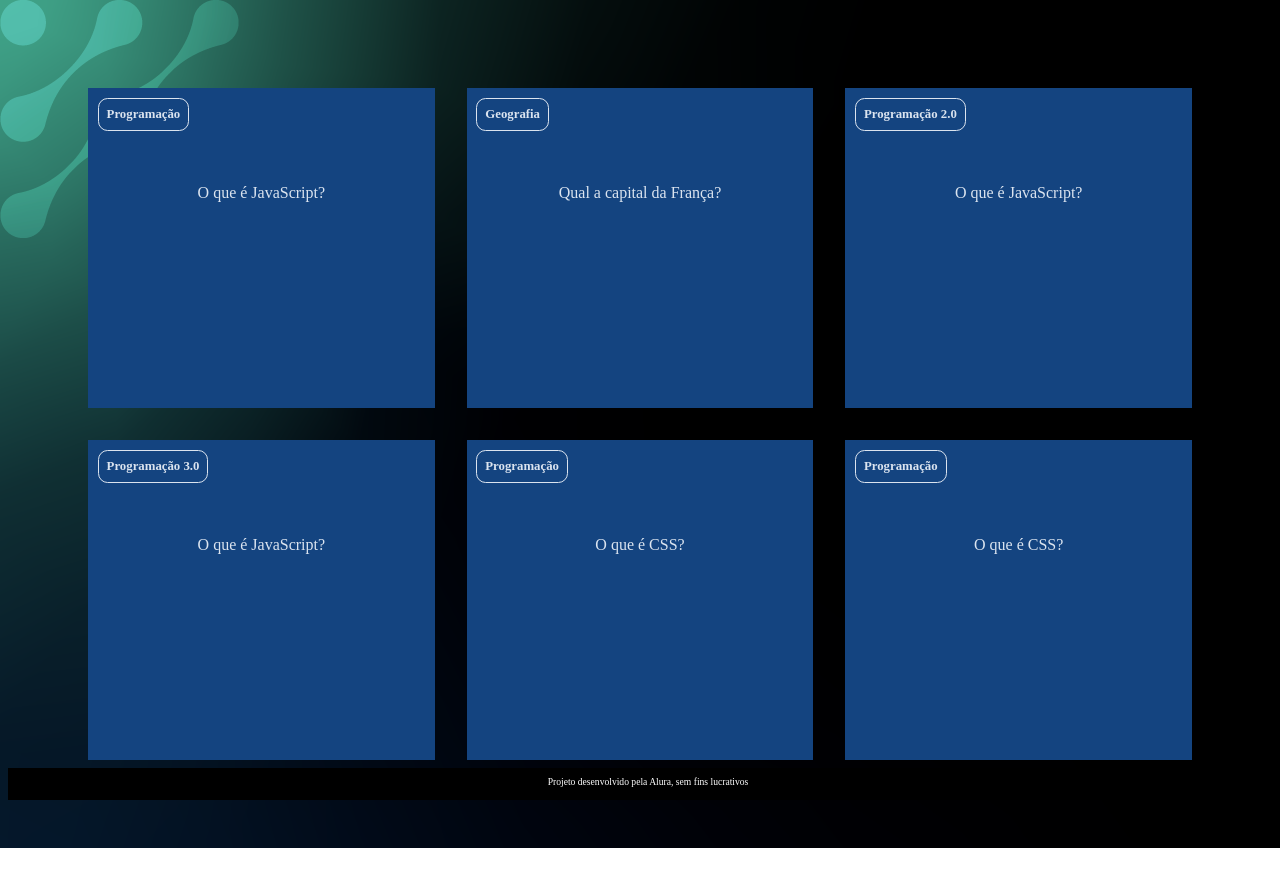
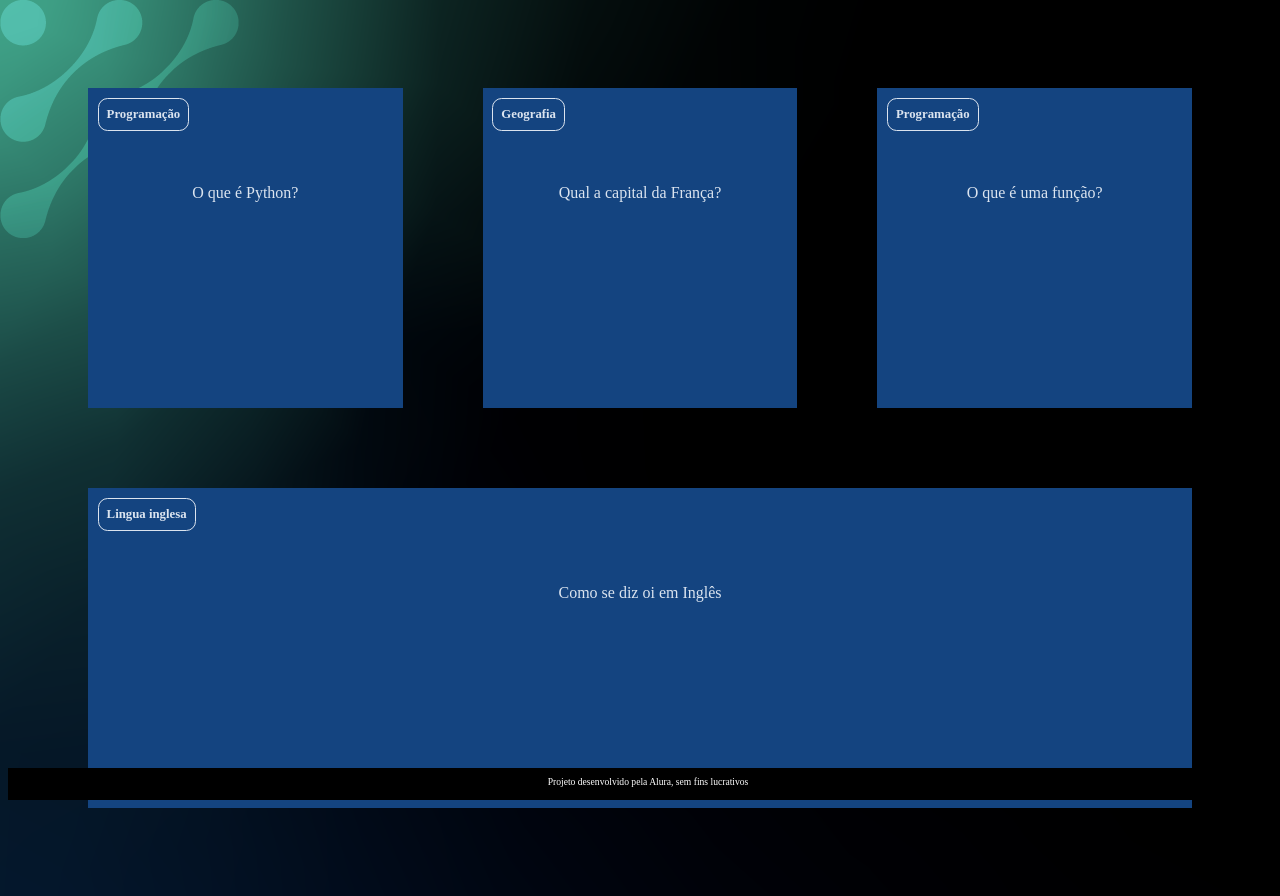
Before and after one commit to gilindinha/flashcards, a plain HTML site: page index.html in a window 1280 px wide. Before the commit the page ends 848 px from the top, so only its background shows below. Drawn offline with Linux system fonts and the light colour scheme; files whose address does not match are found by name.

Commit message:
Add files via upload

```diff
--- /dev/null
+++ b/app.js
@@ -0,0 +1,28 @@
+function criaCartao(categoria, pergunta, resposta) {
+    let container = document.getElementById('container')
+    let cartao = document.createElement('article')
+    cartao.className = 'cartao'
+
+    cartao.innerHTML = `
+    <div class="cartao__conteudo">
+                <h3>${categoria}</h3>
+                <div class="cartao__conteudo__pergunta">
+                   <p>${pergunta}</p>
+                </div>
+                <div class="cartao__conteudo__resposta">
+                    <p>${resposta}</p>
+                </div>
+            </div>
+    `
+
+    let respostaEstaVisivel = false
+
+    function viraCartao() {
+        respostaEstaVisivel = !respostaEstaVisivel
+        cartao.classList.toggle('active', respostaEstaVisivel)
+    }
+    cartao.addEventListener('click', viraCartao)
+
+    container.appendChild(cartao)
+
+}
--- a/index.html
+++ b/index.html
@@ -9,7 +9,7 @@
 <body>
     <main>
      <section id="container">
-        <article class="cartao">
+        <!-- <article class="cartao">
             <div class="cartao__conteudo">
                 <h3>Programação</h3>
                 <div class="cartao__conteudo__pergunta">
@@ -19,66 +19,14 @@
                     <p>O JavaScript é uma linguagem de programação</p>
                 </div>
             </div>
-        </article>
-        <article class="cartao">
-            <div class="cartao__conteudo">
-                <h3>Geografia</h3>
-                <div class="cartao__conteudo__pergunta">
-                   <p>Qual a capital da França?</p>
-                </div>
-                <div class="cartao__conteudo__resposta">
-                    <p>A capital da França é Paris</p>
-                </div>
-            </div>
-        </article>
-        <article class="cartao">
-            <div class="cartao__conteudo">
-                <h3>Programação 2.0</h3>
-                <div class="cartao__conteudo__pergunta">
-                   <p>O que é JavaScript?</p>
-                </div>
-                <div class="cartao__conteudo__resposta">
-                    <p>O JavaScript é uma linguagem de programação</p>
-                </div>
-            </div>
-        </article>
-        <article class="cartao">
-            <div class="cartao__conteudo">
-                <h3>Programação 3.0</h3>
-                <div class="cartao__conteudo__pergunta">
-                   <p>O que é JavaScript?</p>
-                </div>
-                <div class="cartao__conteudo__resposta">
-                    <p>O JavaScript é uma linguagem de programação</p>
-                </div>
-            </div>
-        </article>
-        <article class="cartao">
-            <div class="cartao__conteudo">
-                <h3>Programação</h3>
-                <div class="cartao__conteudo__pergunta">
-                    <p>O que é CSS?</p>
-                </div>
-                <div class="cartao__conteudo__resposta">
-                    <p>O CSS é uma linguagem de estilização</p>
-                </div>
-            </div>
-        </article>
-        <article class="cartao">
-            <div class="cartao__conteudo">
-                <h3>Programação</h3>
-                <div class="cartao__conteudo__pergunta">
-                    <p>O que é CSS?</p>
-                </div>
-                <div class="cartao__conteudo__resposta">
-                    <p>O CSS é uma linguagem de estilização</p>
-                </div>
-            </div>
-        </article>
+        </article> -->
+
      </section>
     </main>
     <footer>
         <p>Projeto desenvolvido pela Alura, sem fins lucrativos</p>
     </footer>
+    <script src="app.js"></script>
+    <script src="perguntas.js"></script>
 </body>
 </html>
--- /dev/null
+++ b/perguntas.js
@@ -0,0 +1,23 @@
+criaCartao(
+    'Programação',
+    'O que é Python?',
+    'O Python é uma linguagem de programação'
+)
+
+criaCartao(
+    'Geografia',
+    'Qual a capital da França?',
+    'A capital da França é Paris'
+)
+
+criaCartao(
+    'Programação',
+    'O que é uma função?',
+    'Uma função é um bloco que executa alguma tarefa'
+)
+
+criaCartao(
+    'Lingua inglesa',
+    'Como se diz oi em Inglês',
+    'Oi em ingles é HI (RAI)'
+)
--- a/style.css
+++ b/style.css
@@ -14,7 +14,7 @@ body {
     flex-wrap: wrap;
     justify-content: space-between;
     padding: 4rem;
-    gap: ;
+    gap: 3rem;
 }
 
 .cartao {
@@ -61,7 +61,7 @@ body {
     font-weight: 700;
 }
 
-.cartao:hover .cartao__conteudo {
+.cartao.active .cartao__conteudo {
     transform: rotateY(180deg);
 }
 
```
